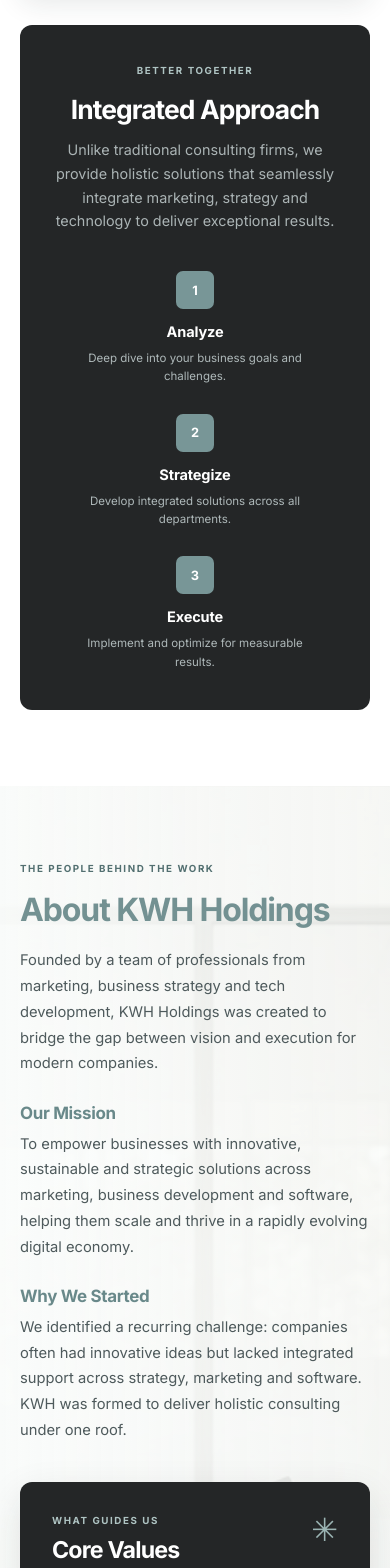
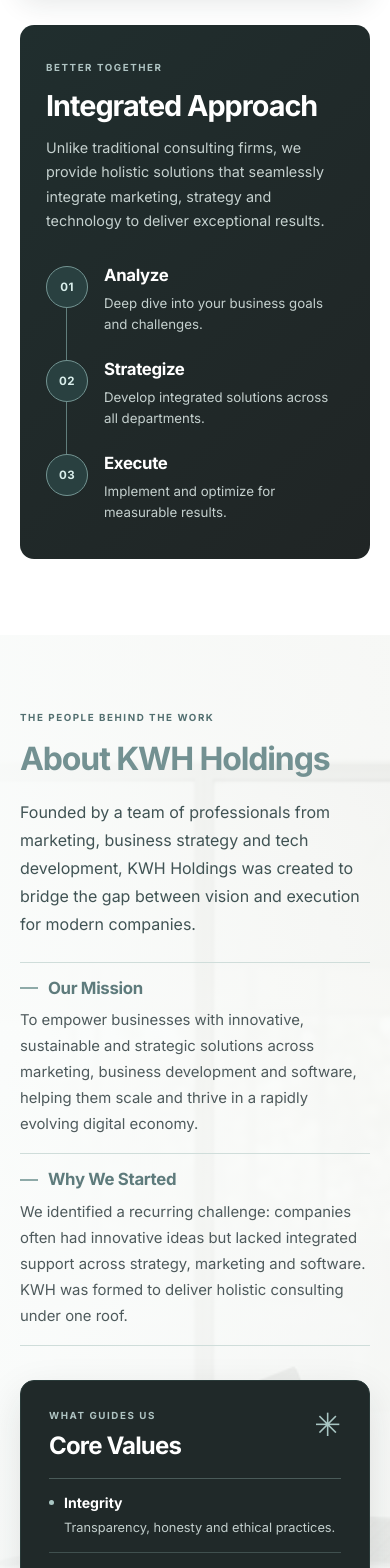
Before and after one commit to Thuso4747/KWH-Holdings, a React (Vite) app: page / in a window 390 px wide. Shown: the part 2520-4088 px from the top of the page. Built offline with nearby package versions, Linux system fonts and the light colour scheme.

Commit message:
Refine approach and about section layouts
Co-authored-by: arena-agent <297053741+arena-agent@users.noreply.github.com>

```diff
--- a/src/pages/HomePage.jsx
+++ b/src/pages/HomePage.jsx
@@ -165,34 +165,40 @@
             <p>Comprehensive solutions across three core areas of expertise, designed to accelerate your business growth and digital transformation.</p>
           </div>
           <div className="department-grid">{departments.map((department, index) => <DepartmentCard key={department.slug} department={department} index={index} />)}</div>
-          <div className="approach-panel" id="approach">
+          <section className="approach-panel" id="approach" aria-labelledby="approach-title">
             <div className="approach-panel__intro">
               <p className="eyebrow eyebrow--light">BETTER TOGETHER</p>
-              <h2>Integrated Approach</h2>
+              <h2 id="approach-title">Integrated Approach</h2>
               <p>Unlike traditional consulting firms, we provide holistic solutions that seamlessly integrate marketing, strategy and technology to deliver exceptional results.</p>
             </div>
-            <div className="approach-steps">
-              <div><span>1</span><h3>Analyze</h3><p>Deep dive into your business goals and challenges.</p></div>
-              <div><span>2</span><h3>Strategize</h3><p>Develop integrated solutions across all departments.</p></div>
-              <div><span>3</span><h3>Execute</h3><p>Implement and optimize for measurable results.</p></div>
-            </div>
-          </div>
+            <ol className="approach-steps" role="list" aria-label="Our integrated approach">
+              <li><span className="approach-steps__number" aria-hidden="true">01</span><div><h3>Analyze</h3><p>Deep dive into your business goals and challenges.</p></div></li>
+              <li><span className="approach-steps__number" aria-hidden="true">02</span><div><h3>Strategize</h3><p>Develop integrated solutions across all departments.</p></div></li>
+              <li><span className="approach-steps__number" aria-hidden="true">03</span><div><h3>Execute</h3><p>Implement and optimize for measurable results.</p></div></li>
+            </ol>
+          </section>
         </div>
       </section>
 
-      <section className="about-section section" id="about">
+      <section className="about-section section" id="about" aria-labelledby="about-title">
         <div className="container about-grid">
           <div className="about-copy">
             <p className="eyebrow">THE PEOPLE BEHIND THE WORK</p>
-            <h2>About KWH Holdings</h2>
-            <p>Founded by a team of professionals from marketing, business strategy and tech development, KWH Holdings was created to bridge the gap between vision and execution for modern companies.</p>
-            <h3>Our Mission</h3>
-            <p>To empower businesses with innovative, sustainable and strategic solutions across marketing, business development and software, helping them scale and thrive in a rapidly evolving digital economy.</p>
-            <h3>Why We Started</h3>
-            <p>We identified a recurring challenge: companies often had innovative ideas but lacked integrated support across strategy, marketing and software. KWH was formed to deliver holistic consulting under one roof.</p>
+            <h2 id="about-title">About KWH Holdings</h2>
+            <p className="about-copy__intro">Founded by a team of professionals from marketing, business strategy and tech development, KWH Holdings was created to bridge the gap between vision and execution for modern companies.</p>
+            <div className="about-copy__details">
+              <div>
+                <h3>Our Mission</h3>
+                <p>To empower businesses with innovative, sustainable and strategic solutions across marketing, business development and software, helping them scale and thrive in a rapidly evolving digital economy.</p>
+              </div>
+              <div>
+                <h3>Why We Started</h3>
+                <p>We identified a recurring challenge: companies often had innovative ideas but lacked integrated support across strategy, marketing and software. KWH was formed to deliver holistic consulting under one roof.</p>
+              </div>
+            </div>
           </div>
-          <div className="values-card">
-            <div className="values-card__heading"><div><p className="eyebrow eyebrow--light">WHAT GUIDES US</p><h3>Core Values</h3></div><span>✳</span></div>
+          <aside className="values-card" aria-labelledby="values-title">
+            <div className="values-card__heading"><div><p className="eyebrow eyebrow--light">WHAT GUIDES US</p><h3 id="values-title">Core Values</h3></div><span aria-hidden="true">✳</span></div>
             <dl>
               <div><dt>Integrity</dt><dd>Transparency, honesty and ethical practices.</dd></div>
               <div><dt>Innovation</dt><dd>Creativity and technology to solve challenges.</dd></div>
@@ -200,7 +206,7 @@
               <div><dt>Collaboration</dt><dd>Strong partnerships based on trust.</dd></div>
               <div><dt>Excellence</dt><dd>Measurable results with professionalism.</dd></div>
             </dl>
-          </div>
+          </aside>
         </div>
       </section>
       <FeaturedWork />
--- a/src/styles.css
+++ b/src/styles.css
@@ -179,32 +179,41 @@
   .department-card:hover { transform: translateY(-4px); box-shadow: 0 18px 36px rgba(29, 42, 43, .18); }
   .department-card:hover .department-card__image img { transform: scale(1.04); }
 }
-.approach-panel { margin-top: 60px; padding: 55px 65px 52px; border-radius: 12px; background: #242627; color: white; text-align: center; }
-.approach-panel__intro { max-width: 760px; margin: 0 auto; }
-.approach-panel h2 { margin-bottom: 14px; font-size: 1.65rem; }
-.approach-panel__intro > p:not(.eyebrow) { margin-bottom: 0; color: #abb4b5; font-size: .9rem; line-height: 1.65; }
-.approach-steps { display: grid; grid-template-columns: repeat(3, 1fr); gap: 35px; margin-top: 38px; }
-.approach-steps > div { position: relative; }
-.approach-steps span { display: grid; place-items: center; width: 38px; height: 38px; margin: 0 auto 15px; border-radius: 7px; background: #789697; font-size: .8rem; font-weight: 700; }
-.approach-steps h3 { margin-bottom: 8px; font-size: .91rem; letter-spacing: -.01em; }
-.approach-steps p { margin-bottom: 0; color: #aeb8b9; font-size: .72rem; line-height: 1.6; }
+.approach-panel { display: grid; grid-template-columns: minmax(0, .9fr) minmax(0, 1.85fr); align-items: center; gap: clamp(36px, 5vw, 68px); margin-top: 60px; padding: clamp(38px, 5vw, 60px); border-radius: 14px; background: linear-gradient(135deg, #202e2e, #202525); color: #fff; }
+.approach-panel__intro { min-width: 0; max-width: 390px; }
+.approach-panel__intro .eyebrow { margin-bottom: 14px; }
+.approach-panel h2 { margin-bottom: 14px; font-size: clamp(1.8rem, 2.5vw, 2.15rem); overflow-wrap: anywhere; }
+.approach-panel__intro > p:not(.eyebrow) { margin-bottom: 0; color: #c4d0ce; font-size: .9rem; line-height: 1.7; overflow-wrap: anywhere; }
+.approach-steps { --step-gap: 24px; display: grid; grid-template-columns: repeat(3, minmax(0, 1fr)); gap: var(--step-gap); list-style: none; padding: 0; margin: 0; }
+.approach-steps li { position: relative; min-width: 0; }
+.approach-steps li:not(:last-child)::before { position: absolute; content: ''; top: 20px; left: 42px; width: calc(100% - 42px + var(--step-gap)); height: 1px; background: #617e7c; }
+.approach-steps__number { position: relative; display: grid; place-items: center; width: 42px; height: 42px; margin-bottom: 19px; border: 1px solid #739492; border-radius: 50%; background: #294040; color: #d9eeeb; font-size: .72rem; font-weight: 700; letter-spacing: .04em; }
+.approach-steps h3 { margin-bottom: 8px; font-size: 1.05rem; letter-spacing: -.02em; overflow-wrap: anywhere; }
+.approach-steps p { margin-bottom: 0; color: #c4d0ce; font-size: .83rem; line-height: 1.6; overflow-wrap: anywhere; }
 
 /* Home about */
-.about-section { position: relative; background: linear-gradient(90deg, rgba(250,252,251,.98), rgba(250,252,251,.91) 55%, rgba(250,252,251,.88)), url('/images/about-office.jpg') center / cover; }
-.about-grid { display: grid; grid-template-columns: 1fr .9fr; align-items: center; gap: clamp(48px, 8vw, 110px); }
-.about-copy h2 { margin-bottom: 25px; color: var(--accent); font-size: clamp(2.25rem, 3.4vw, 3.05rem); }
-.about-copy h3 { margin: 27px 0 8px; color: #69898a; font-size: 1.06rem; letter-spacing: -.02em; }
-.about-copy > p:not(.eyebrow) { max-width: 620px; margin-bottom: 0; color: #4e5a5c; font-size: .92rem; line-height: 1.75; }
-.values-card { padding: 39px 43px 35px; border-radius: 12px; background: #242627; color: #fff; box-shadow: 0 15px 40px rgba(25, 31, 32, .12); }
-.values-card__heading { display: flex; justify-content: space-between; align-items: start; padding-bottom: 19px; border-bottom: 1px solid #494e4e; }
-.values-card__heading .eyebrow { margin-bottom: 10px; }
-.values-card__heading h3 { margin-bottom: 0; font-size: 1.45rem; }
-.values-card__heading > span { color: #9bb4b3; font-size: 2rem; line-height: 1; }
+.about-section { position: relative; background: linear-gradient(90deg, rgba(250,252,251,.98), rgba(250,252,251,.93) 55%, rgba(250,252,251,.90)), url('/images/about-office.jpg') center / cover; }
+.about-grid { display: grid; grid-template-columns: minmax(0, 1fr) minmax(0, .9fr); align-items: start; gap: clamp(48px, 8vw, 110px); }
+.about-grid > * { min-width: 0; }
+.about-copy h2 { margin-bottom: 25px; color: var(--accent); font-size: clamp(2.25rem, 3.4vw, 3.05rem); overflow-wrap: anywhere; }
+.about-copy__intro, .about-copy__details p { max-width: 620px; margin-bottom: 0; color: #4e5a5c; font-size: .93rem; line-height: 1.75; }
+.about-copy__intro { font-size: 1rem; color: #405354; }
+.about-copy__details { margin-top: 30px; border-top: 1px solid #cfddda; }
+.about-copy__details > div { padding: 21px 0; border-bottom: 1px solid #cfddda; }
+.about-copy__details h3 { display: flex; align-items: center; gap: 10px; margin: 0 0 9px; color: #5e7b7c; font-size: 1.05rem; letter-spacing: -.02em; }
+.about-copy__details h3::before { content: ''; flex: 0 0 18px; height: 2px; background: #8eaaa8; }
+.values-card { padding: 38px 42px 34px; border: 1px solid #293a39; border-radius: 14px; background: #202929; color: #fff; box-shadow: 0 15px 40px rgba(25, 31, 32, .12); }
+.values-card__heading { display: flex; justify-content: space-between; align-items: start; gap: 20px; padding-bottom: 22px; border-bottom: 1px solid #4a5b59; }
+.values-card__heading > div { min-width: 0; }
+.values-card__heading .eyebrow { margin-bottom: 10px; overflow-wrap: anywhere; }
+.values-card__heading h3 { margin-bottom: 0; font-size: 1.5rem; overflow-wrap: anywhere; }
+.values-card__heading > span { flex: none; color: #a9c6c3; font-size: 2rem; line-height: 1; }
 .values-card dl { margin: 0; }
-.values-card dl > div { padding: 16px 0; border-bottom: 1px solid #3e4243; }
+.values-card dl > div { display: grid; grid-template-columns: repeat(auto-fit, minmax(min(100%, 11.5rem), 1fr)); gap: 5px 16px; padding: 18px 0; border-bottom: 1px solid #40504f; }
 .values-card dl > div:last-child { padding-bottom: 0; border-bottom: 0; }
-.values-card dt { margin-bottom: 5px; font-size: .83rem; font-weight: 700; }
-.values-card dd { margin: 0; color: #b5bebf; font-size: .76rem; line-height: 1.5; }
+.values-card dt { display: flex; gap: 10px; font-size: .88rem; font-weight: 700; line-height: 1.45; overflow-wrap: anywhere; }
+.values-card dt::before { content: ''; flex: 0 0 5px; height: 5px; margin-top: .53em; border-radius: 50%; background: #aac7c4; }
+.values-card dd { margin: 0; color: #c2cecc; font-size: .8rem; line-height: 1.55; overflow-wrap: anywhere; }
 
 /* Featured work */
 .work-section { padding-top: 125px; padding-bottom: 115px; }
@@ -389,6 +398,10 @@
   .department-card__content { padding: 26px 30px 24px; }
   .department-card__body > p { min-height: 0; }
   .department-card ul { grid-template-columns: repeat(2, minmax(0, 1fr)); gap: 8px 20px; }
+  .approach-panel { grid-template-columns: minmax(0, 1fr); gap: 32px; }
+  .approach-panel__intro { max-width: 680px; }
+  .values-card dl > div { grid-template-columns: 1fr; gap: 5px; }
+  .values-card dd { padding-left: 15px; }
   .work-card__meta { grid-template-columns: 1.15fr 1fr 1fr; }
   .work-card__meta > div { padding-inline: 10px; }
   .footer-grid { gap: 30px; }
@@ -457,11 +470,15 @@
   .departments-heading > p:not(.eyebrow) { justify-self: start; }
   .department-card__content { padding: 24px; }
   .department-card ul { grid-template-columns: 1fr; }
-  .approach-panel { margin-top: 32px; padding: 39px 25px; }
-  .approach-steps { gap: 20px; }
-  .about-grid { grid-template-columns: 1fr; gap: 38px; }
+  .approach-panel { margin-top: 32px; padding: 36px 26px; }
+  .approach-steps { --step-gap: 20px; }
+  .about-grid { grid-template-columns: minmax(0, 1fr); gap: 34px; }
   .about-copy h2 { margin-bottom: 20px; }
-  .values-card { padding: 32px; }
+  .about-copy__details { margin-top: 24px; }
+  .about-copy__details > div { padding: 16px 0; }
+  .values-card { padding: 28px; }
+  .values-card__heading { padding-bottom: 18px; }
+  .values-card dl > div { padding: 14px 0; }
   .work-section { padding-block: 85px; }
   .work-grid { grid-template-columns: 1fr; gap: 18px; margin-top: 28px; }
   .work-card__image { height: 250px; }
@@ -500,14 +517,17 @@
   .department-card__image { flex: none; height: 155px; min-height: 0; }
   .department-card__image::after { background: linear-gradient(0deg, #202929 0%, rgba(32, 41, 41, .08) 55%); }
   .department-card__content { padding: 0 24px 24px; }
+  .approach-steps { grid-template-columns: 1fr; gap: 0; }
+  .approach-steps li { display: grid; grid-template-columns: 42px minmax(0, 1fr); gap: 16px; padding-bottom: 24px; }
+  .approach-steps li:last-child { padding-bottom: 0; }
+  .approach-steps li:not(:last-child)::before { top: 42px; left: 20px; width: 1px; height: calc(100% - 42px); }
+  .approach-steps__number { margin-bottom: 0; }
 }
 @media (max-width: 440px) {
   .eyebrow { font-size: .61rem; }
   .home-hero h1 { font-size: clamp(2.35rem, 9vw, 3rem); }
   .home-hero .button-row .button { flex: 1 1 145px; padding-inline: 14px; }
   .home-hero__inner { padding-top: 65px; padding-bottom: 85px; }
-  .approach-steps { grid-template-columns: 1fr; gap: 28px; }
-  .approach-steps p { max-width: 245px; margin-inline: auto; }
   .work-filters { width: 100%; justify-content: space-between; }
   .work-filters button { flex: 1; padding-inline: 7px; font-size: .64rem; }
   .work-card__image { height: 205px; }
```
Also changed, not shown: 1 other file (tests, documents, lock files or other folders).
